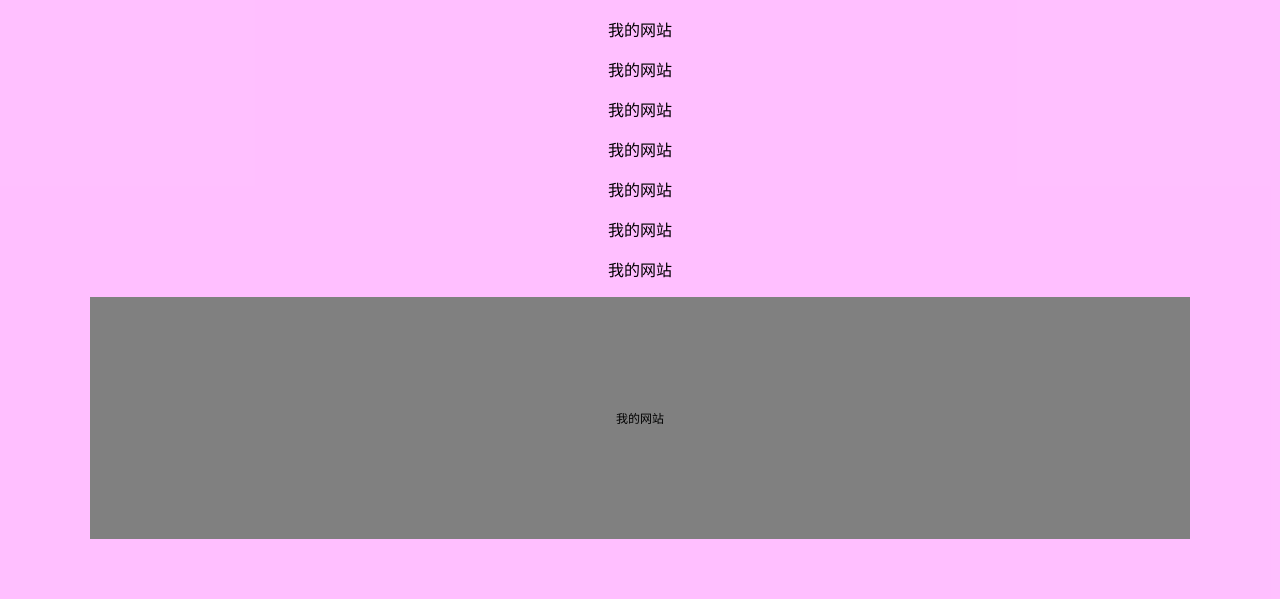
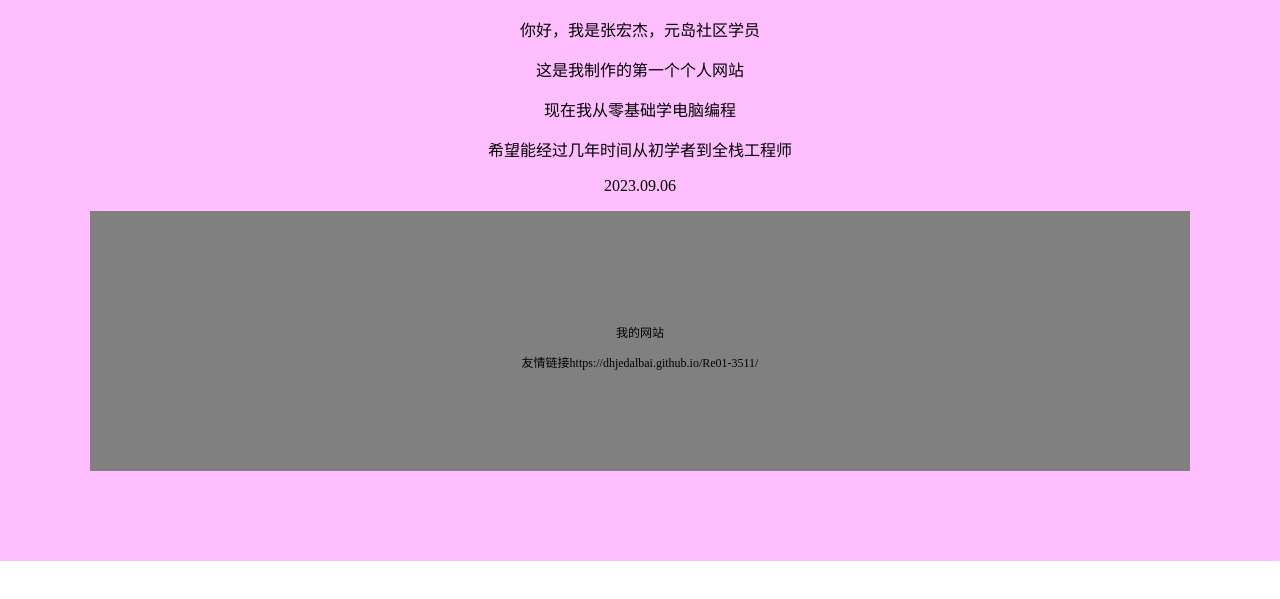
Before and after one commit to dhjedalbai/Re01-3511, a plain HTML site: page index.html in a window 1280 px wide. Shown: the part 323-922 px from the top of the page. After the commit the page ends 884 px from the top, so only its background shows below. Drawn offline with Linux system fonts and the light colour scheme.

Commit message:
Update index.html

```diff
--- a/index.html
+++ b/index.html
@@ -18,13 +18,11 @@
       <img src="http://mms0.baidu.com/it/u=3938579752,3475272300&fm=253&app=138&f=JPEG?w=800&h=500w=500&h=50" alt="张宏杰" width="320px" height="230"
     </div>
     <div>
-      <p>我的网站</P>
-      <p>我的网站</P>
-      <p>我的网站</P>
-      <p>我的网站</P>
-      <p>我的网站</P>
-      <p>我的网站</P>
-      <p>我的网站</P>
+      <p>你好，我是张宏杰，元岛社区学员</P>
+      <p>这是我制作的第一个个人网站</P>
+      <p>现在我从零基础学电脑编程</P>
+      <p>希望能经过几年时间从初学者到全栈工程师</P>
+      <p>2023.09.06</P>
     </div>
     <div style="
       background-color: grey;
@@ -32,7 +30,7 @@
       padding: 100px;
       font-size: 12px">
       <p>我的网站</p>
-      <a></a>
+      <a>友情链接https://dhjedalbai.github.io/Re01-3511/</a>
       </div>
   </body>
 </html>
```
